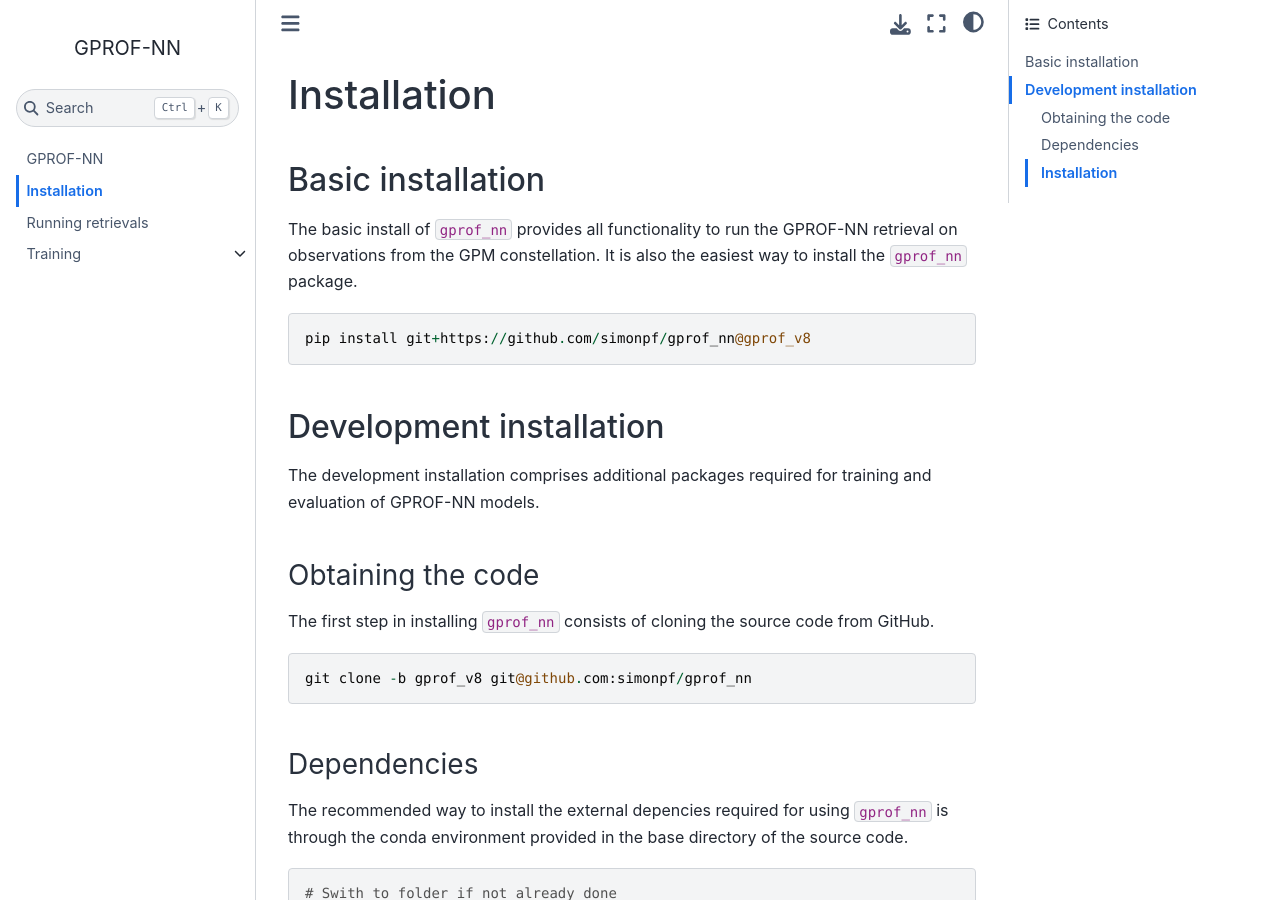
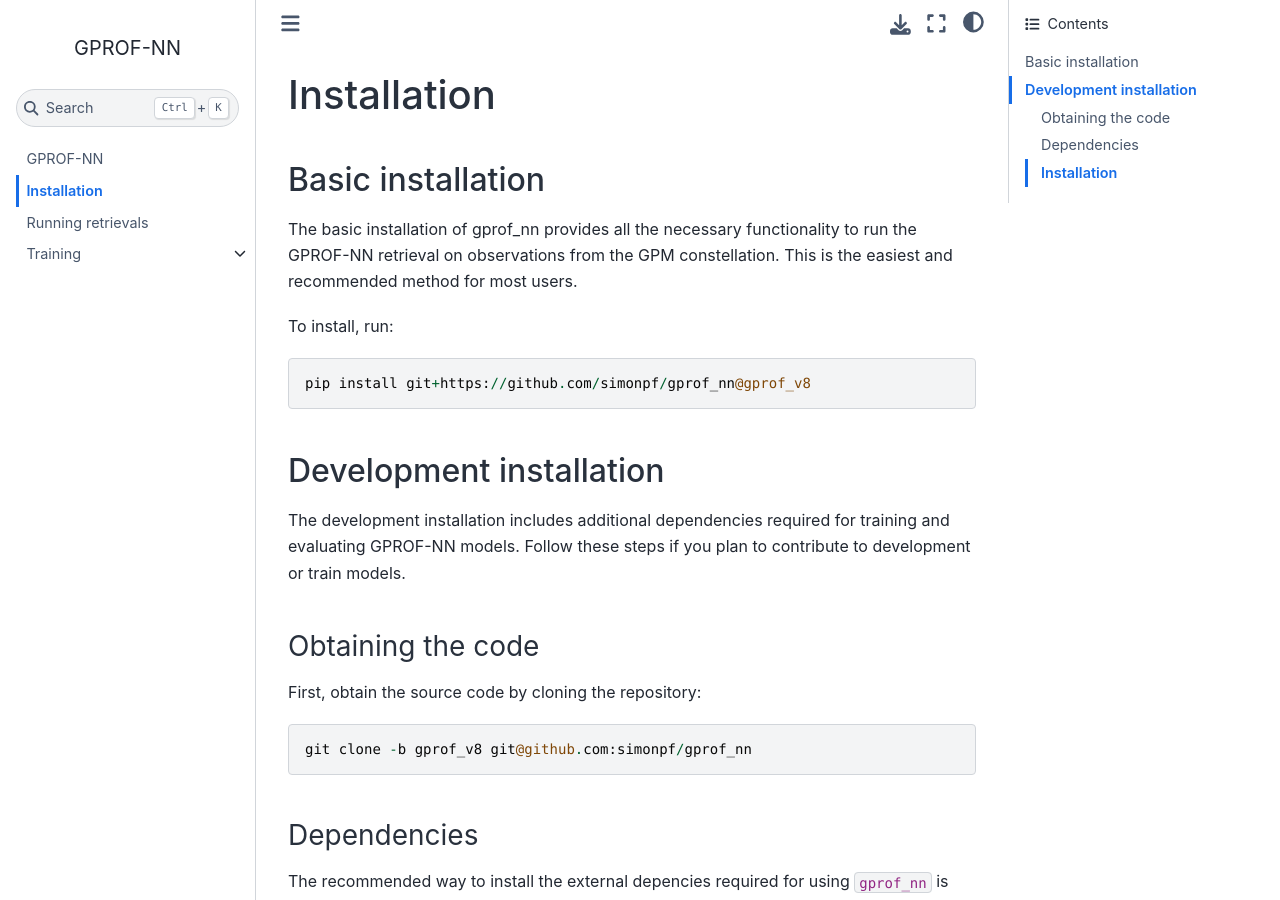
Before and after one commit to simonpf/gprof_nn, a Jupyter Book: the page built from docs/installation.md, in a window 1280 px wide and 900 px high. Built offline with Jupyter Book 1.0.4 settings and Sphinx 7.4.7 and the Sphinx Book theme 1.1.4, drawn with Linux system fonts in a browser that asks for light colours.

Commit message:
Update documentation.

````diff
--- a/docs/installation.md
+++ b/docs/installation.md
@@ -3,7 +3,10 @@
 
 ## Basic installation
 
-The basic install of ``gprof_nn`` provides all functionality to run the GPROF-NN retrieval on observations from the GPM constellation. It is also the easiest way to install the ``gprof_nn`` package.
+
+The basic installation of gprof_nn provides all the necessary functionality to run the GPROF-NN retrieval on observations from the GPM constellation. This is the easiest and recommended method for most users.
+
+To install, run:
 
 ```
 pip install git+https://github.com/simonpf/gprof_nn@gprof_v8
@@ -11,12 +14,12 @@
 
 ## Development installation
 
-The development installation comprises additional packages required for training and evaluation of GPROF-NN models.
+The development installation includes additional dependencies required for training and evaluating GPROF-NN models. Follow these steps if you plan to contribute to development or train models.
 
 
 ### Obtaining the code
 
-The first step in installing ``gprof_nn`` consists of cloning the source code from GitHub.
+First, obtain the source code by cloning the repository:
 
 ```
 git clone -b gprof_v8 git@github.com:simonpf/gprof_nn
````
Also changed, not shown: docs/retrieval.ipynb.
